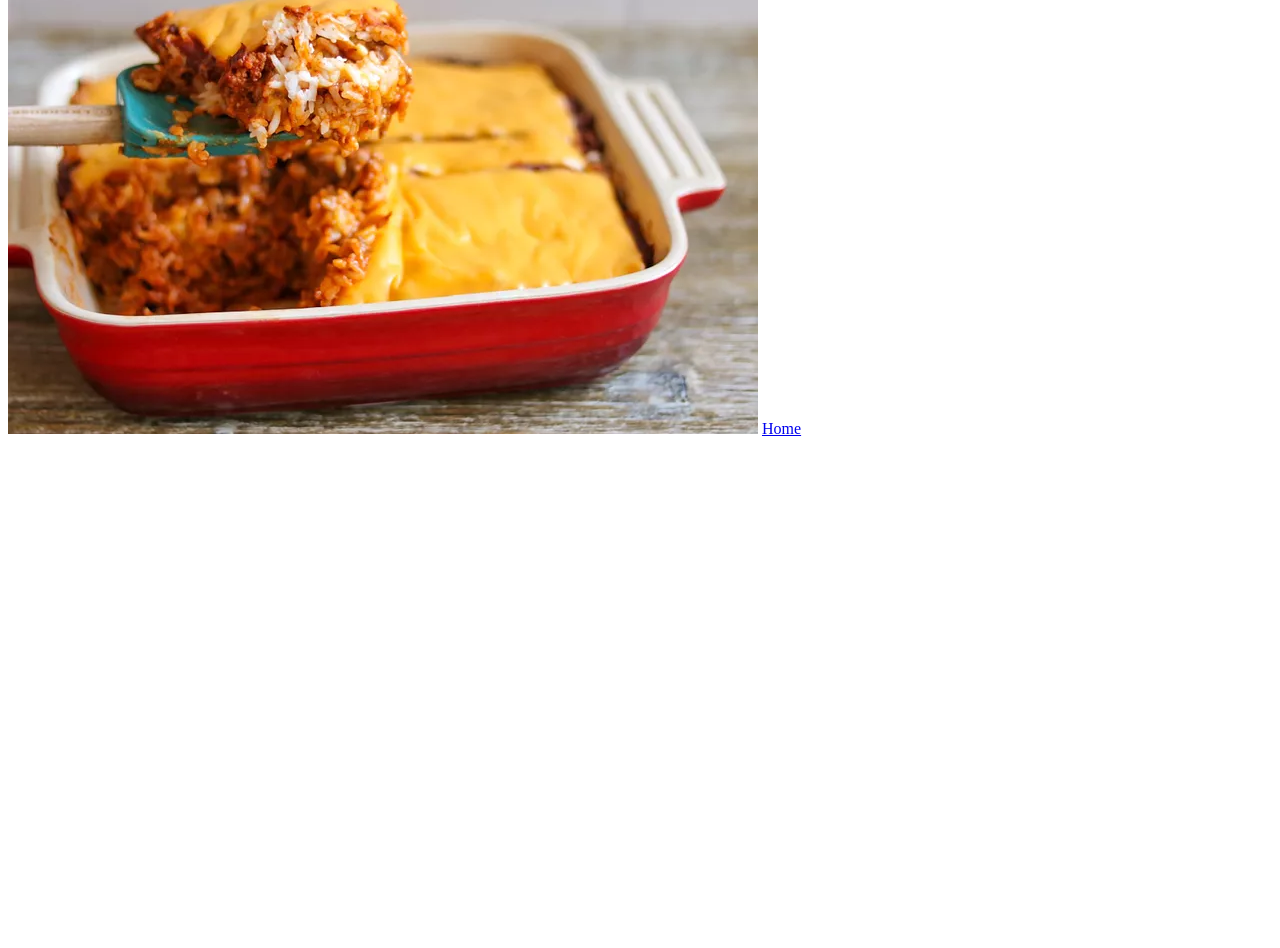
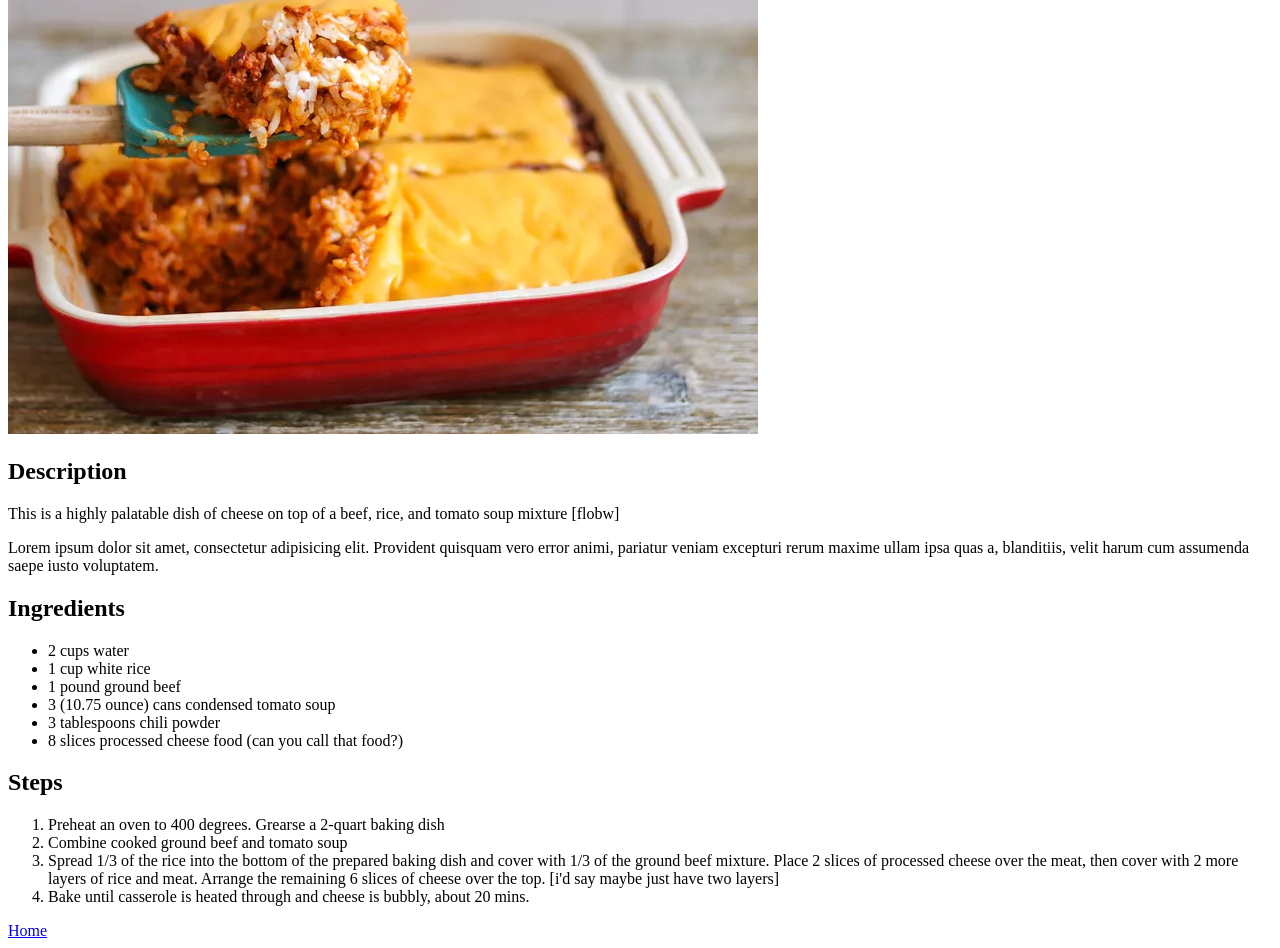
Before and after one commit to DiligentViking/odin-recipes, a plain HTML site: page recipes/gbrc.html in a window 1280 px wide. Shown: the part 209-1157 px from the top of the page. Before the commit the page ends 800 px from the top, so only its background shows below. Drawn offline with Linux system fonts and the light colour scheme.

Commit message:
Add text content to gbrc recipe
More specifically, description, ingredients,
steps.

```diff
--- a/recipes/gbrc.html
+++ b/recipes/gbrc.html
@@ -7,7 +7,31 @@
 
   <body>
     <h1>Ground Beef and Rice with Cheese</h1>
+
     <img src="../images/gbrc.webp">
+
+    <h2>Description</h2>
+    <p>This is a highly palatable dish of cheese on top of a beef, rice, and tomato soup mixture [flobw]</p>
+    <p>Lorem ipsum dolor sit amet, consectetur adipisicing elit. Provident quisquam vero error animi, pariatur veniam excepturi rerum maxime ullam ipsa quas a, blanditiis, velit harum cum assumenda saepe iusto voluptatem.</p>
+
+    <h2>Ingredients</h2>
+    <ul>
+      <li>2 cups water</li>
+      <li>1 cup white rice</li>
+      <li>1 pound ground beef</li>
+      <li>3 (10.75 ounce) cans condensed tomato soup</li>
+      <li>3 tablespoons chili powder</li>
+      <li>8 slices processed cheese food (can you call that food?)</li>
+    </ul>
+
+    <h2>Steps</h2>
+    <ol>
+      <li>Preheat an  oven to 400 degrees. Grearse a 2-quart baking dish</li>
+      <li>Combine cooked ground beef and tomato soup</li>
+      <li>Spread 1/3 of the rice into the bottom of the prepared baking dish and cover with 1/3 of the ground beef mixture. Place 2 slices of processed cheese over the meat, then cover with 2 more layers of rice and meat. Arrange the remaining 6 slices of cheese over the top. [i'd say maybe just have two layers]</li>
+      <li>Bake until casserole is heated through and cheese is bubbly, about 20 mins.</li>
+    </ol>
+
     <a href="../index.html">Home</a>
   </body>
 </html>
```
